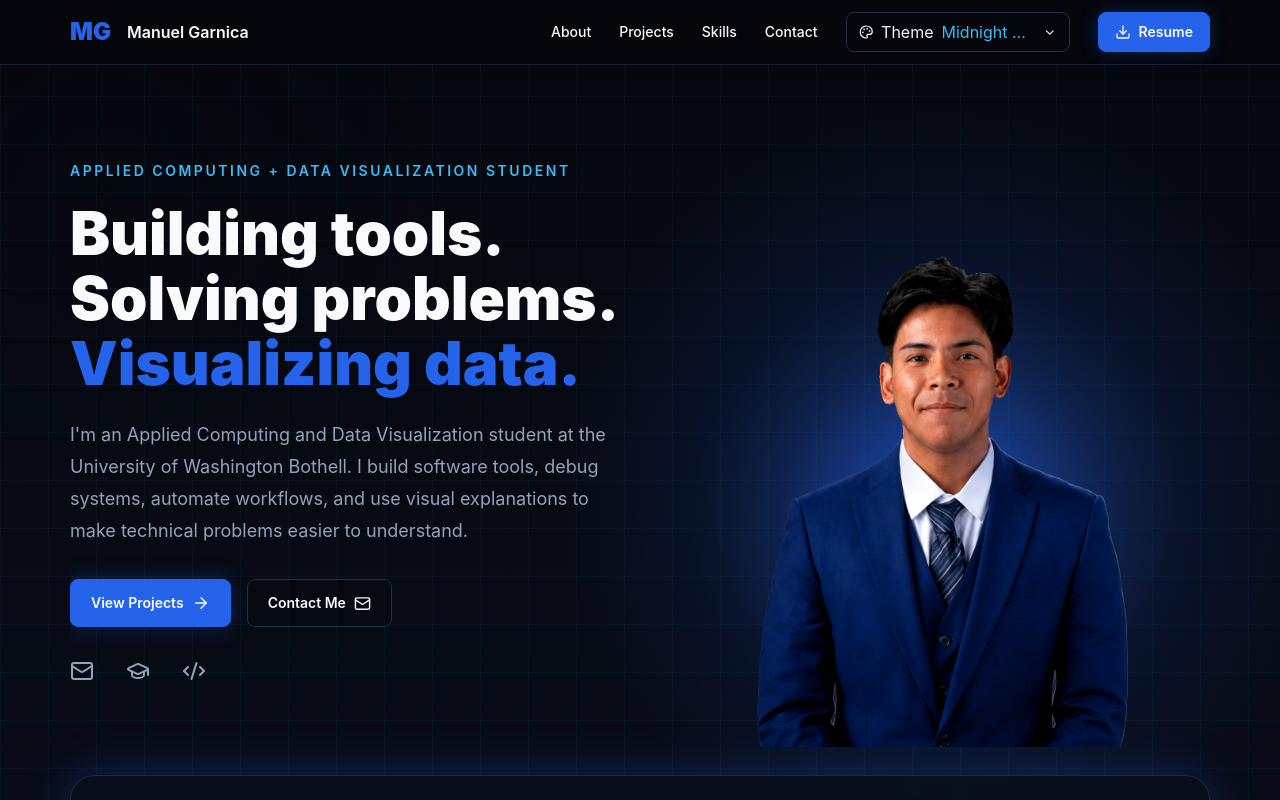
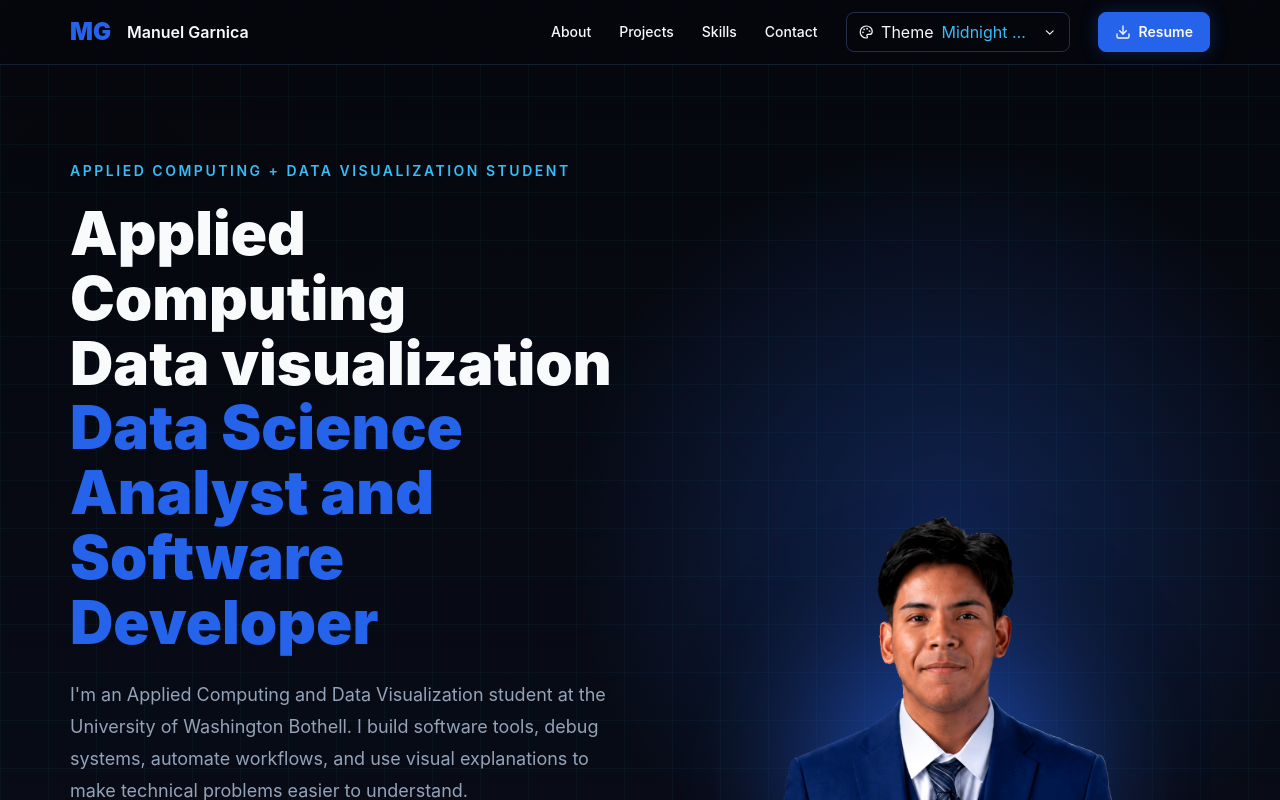
Before and after one commit to Manuelgrios/personal-portfolio, a React (Vite) app: page / in a window 1280 px wide. Shown: the top 800 px of the page. Built offline with nearby package versions, Linux system fonts and the light colour scheme.

Commit message:
Update profile.ts

```diff
--- a/src/data/profile.ts
+++ b/src/data/profile.ts
@@ -86,8 +86,8 @@ export const profile: Profile = {
   ],
   hero: {
     eyebrow: "Applied Computing + Data Visualization Student",
-    headline: ["Building tools.", "Solving problems."],
-    highlightedHeadline: "Visualizing data.",
+    headline: ["Applied Computing", "Data visualization"],
+    highlightedHeadline: "Data Science Analyst and Software Developer",
     body:
       "I'm an Applied Computing and Data Visualization student at the University of Washington Bothell. I build software tools, debug systems, automate workflows, and use visual explanations to make technical problems easier to understand.",
     primaryCta: { label: "View Projects", href: "/#projects" },
```
